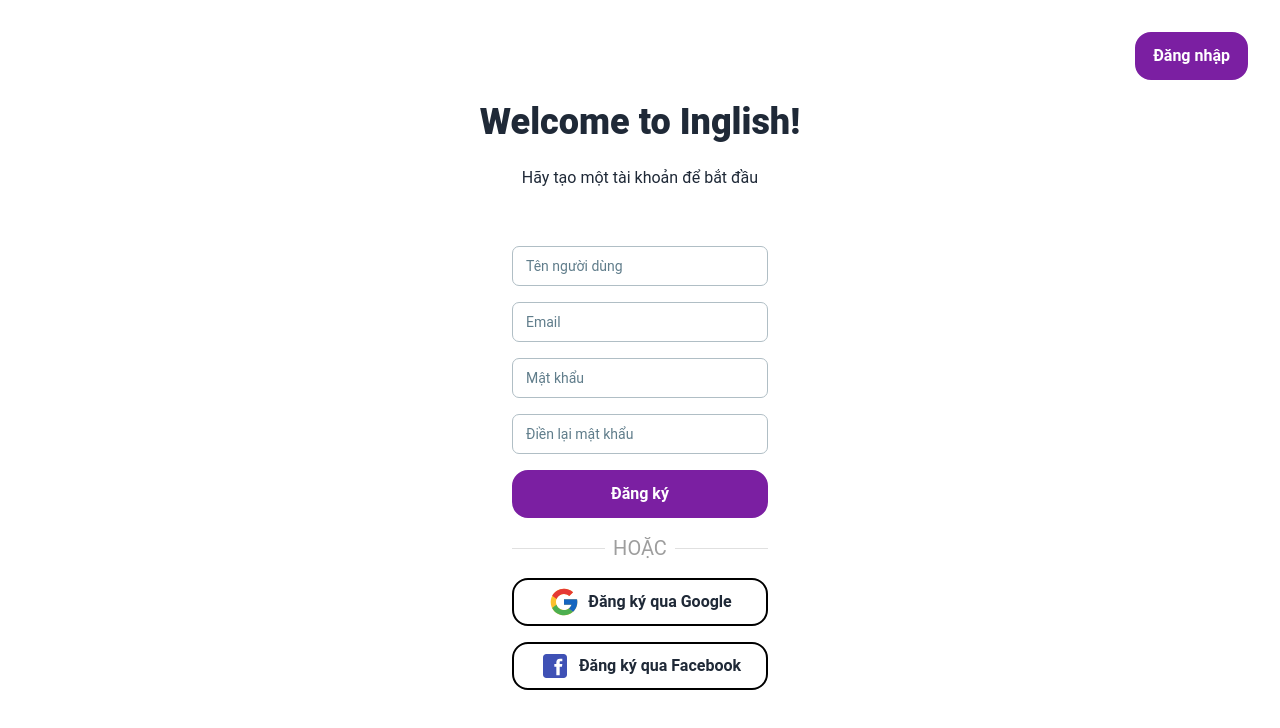
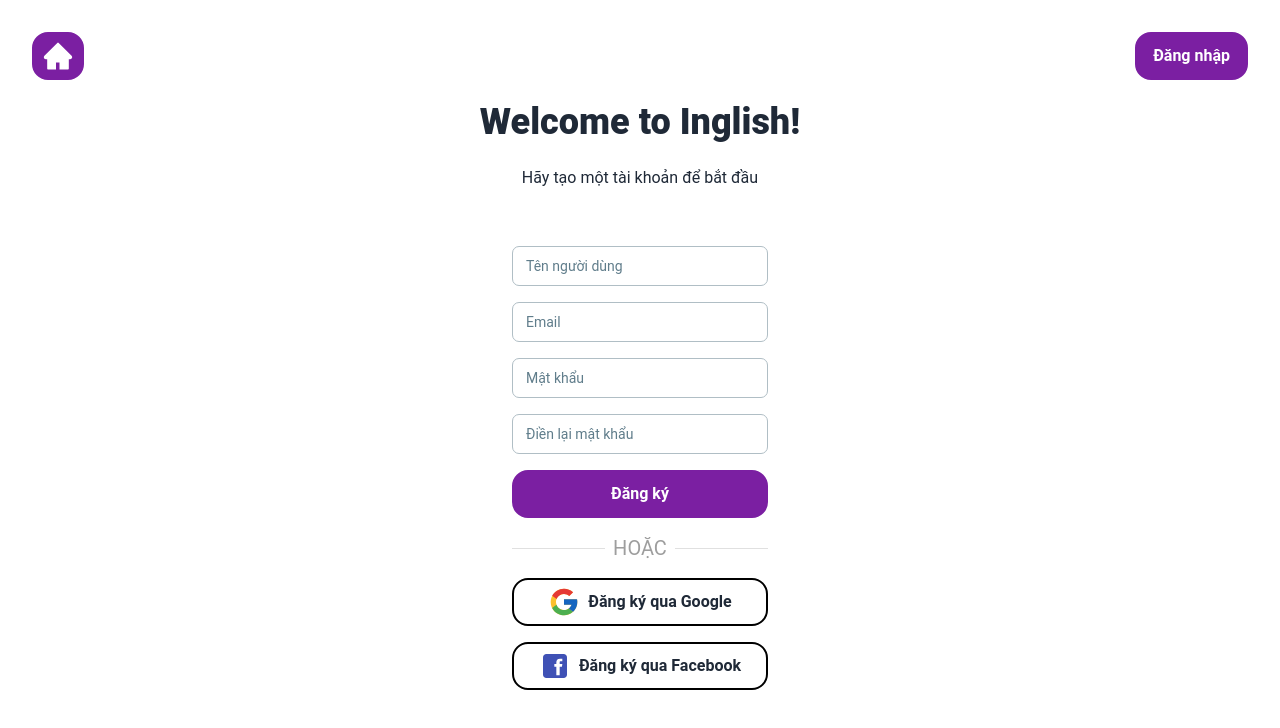
Before and after one commit to vthphc/inglish-front-end, a React (Vite) app: page /signup in a window 1280 px wide. Shown: the top 728 px of the page. Built offline with nearby package versions, Linux system fonts and the light colour scheme.

Commit message:
Updated missing stylings

```diff
--- a/src/components/auth/Signup.jsx
+++ b/src/components/auth/Signup.jsx
@@ -6,6 +6,7 @@ import { signupApi } from "../../api/auth/signup";
 import { Link } from "react-router-dom";
 import GoogleIcon from "../../assets/icons/GoogleIcon";
 import FacebookIcon from "../../assets/icons/FacebookIcon";
+import HomeIcon from "../../assets/icons/HomeIcon";
 
 export default function Signup() {
 	const navigate = useNavigate();
@@ -88,8 +89,19 @@ export default function Signup() {
 		navigate("/signin");
 	};
 
+	const handleLanding = () => {
+		navigate("/");
+	};
+
 	return (
 		<div className="flex flex-col justify-center items-center min-h-screen ">
+			{" "}
+			<button
+				onClick={handleLanding}
+				className="px-2 btn btn-ghost absolute top-0 left-0 m-8 rounded-2xl bg-purple-700 border-purple-700 hover:border-purple-700 border-2 text-white text-base hover:text-purple-700 hover:bg-white "
+			>
+				<HomeIcon />
+			</button>
 			<button
 				onClick={handleLogin}
 				className="btn btn-ghost absolute top-0 right-0 m-8 rounded-2xl bg-purple-700 border-purple-700 hover:border-purple-700 border-2 text-white text-base hover:text-purple-700 hover:bg-white "
@@ -148,8 +160,7 @@ export default function Signup() {
 					}
 				>
 					{" "}
-					<GoogleIcon
-					/>
+					<GoogleIcon />
 					Đăng ký qua Google
 				</button>
 				<button
```
